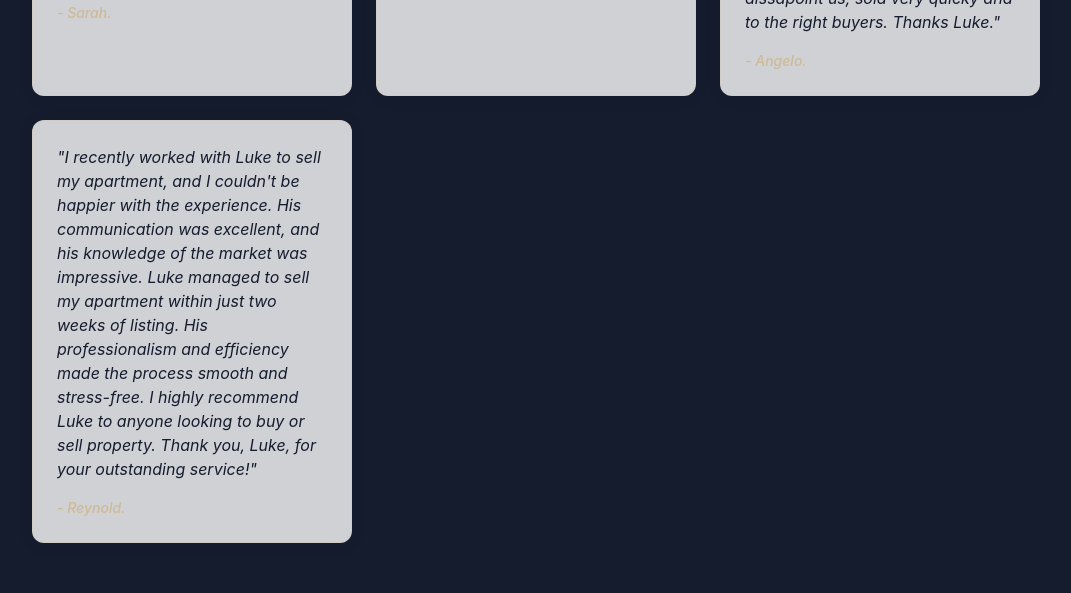
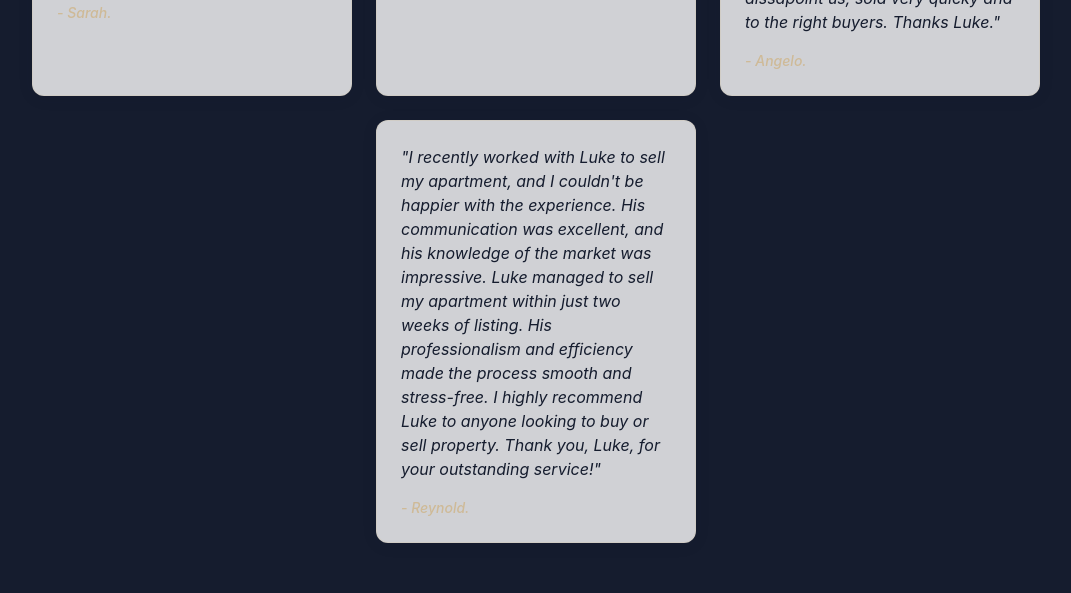
Before and after one commit to Imhermes1/LukeRealEstateSite, a Next.js app: page / in a window 1280 px wide. Shown: the part 3100-3693 px from the top of the page, without its empty margins (104-1175 px from the left). Built offline with nearby package versions, Linux system fonts and the light colour scheme; no server answers.

Commit message:
Center 4th testimonial on second row with responsive design

```diff
--- a/app/globals.css
+++ b/app/globals.css
@@ -881,8 +881,13 @@ a:focus-visible {
 
 .testimonials-grid {
   display: grid;
-  grid-template-columns: repeat(auto-fit, minmax(300px, 1fr));
+  grid-template-columns: repeat(3, 1fr);
   gap: var(--space-24);
+}
+
+.testimonials-grid .testimonial:nth-child(4) {
+  grid-column: 2;
+  justify-self: center;
 }
 
 .testimonial {
@@ -1660,6 +1665,15 @@ a:focus-visible {
     grid-template-columns: 1fr;
   }
 
+  .testimonials-grid {
+    grid-template-columns: 1fr;
+  }
+
+  .testimonials-grid .testimonial:nth-child(4) {
+    grid-column: 1;
+    justify-self: stretch;
+  }
+
   .about-content {
     grid-template-columns: 1fr;
   }
```
